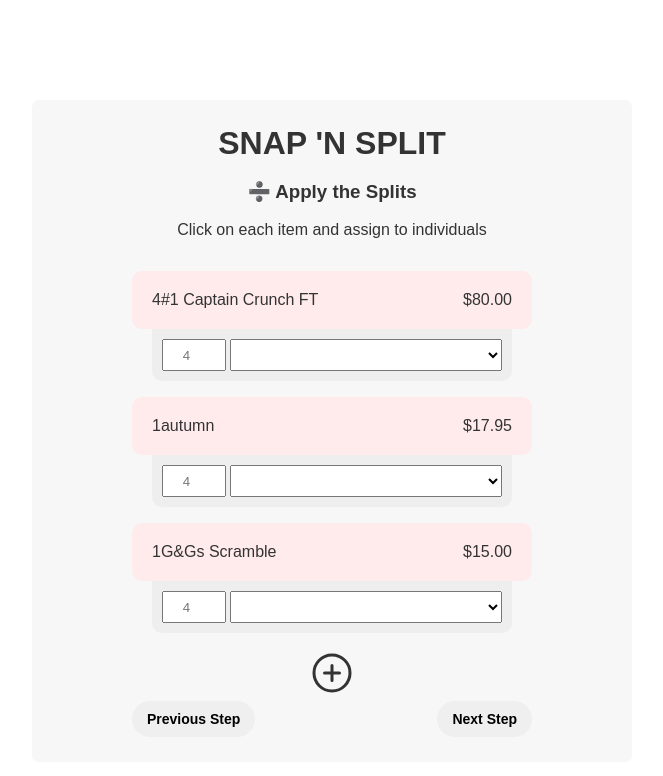
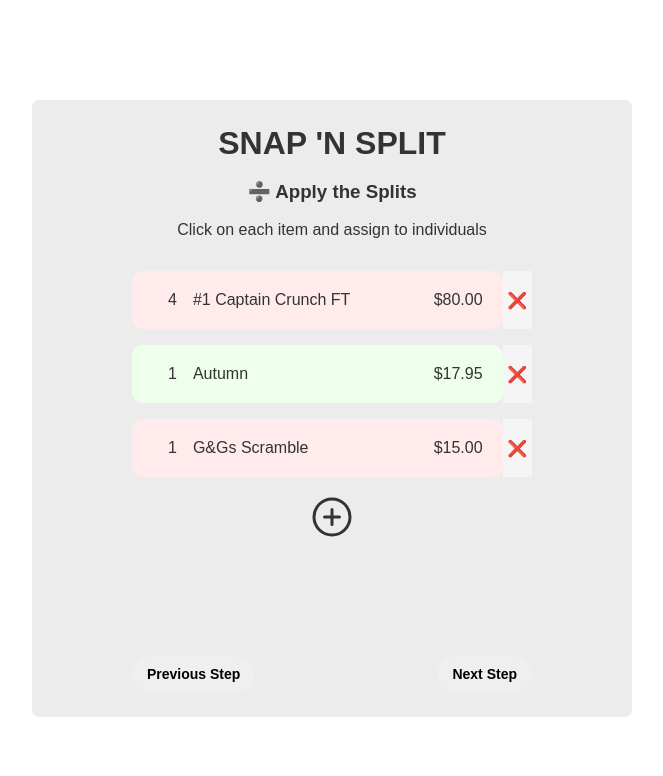
Before and after one commit to jmbo/snap-n-split, a React (Create React App) app in the folder snap-n-split/: page / in a window 1280 px wide. Both pictures are taken after a click on the button "Next Step". Shown: the top 776 px of the page, without its empty margins (308-971 px from the left). Built offline with nearby package versions, Linux system fonts and the light colour scheme.

Commit message:
adding splits toggle to each item

```diff
--- a/snap-n-split/src/components/App.js
+++ b/snap-n-split/src/components/App.js
@@ -4,20 +4,36 @@ import { ApplySplits } from "./ApplySplits";
 import { ViewTotals } from "./ViewTotals";
 
 const people = [
-  { name: "Person 1", balance: 0 },
-  { name: "Person 2", balance: 0 },
+  { id: 1, name: "Jose", balance: 0 },
+  { id: 2, name: "Markus", balance: 0 },
 ];
 
 const bill = {
   items: [
     {
+      id: 1,
       quantity: 4,
       description: "#1 Captain Crunch FT",
       total: 80.0,
+      splits: [
+        { quantity: 0.5, peopleID: 1 },
+        { quantity: 0.5, peopleID: 2 },
+      ],
+    },
+    {
+      id: 2,
+      quantity: 1,
+      description: "Autumn",
+      total: 17.95,
+      splits: [{ quantity: 1, peopleID: 1 }],
+    },
+    {
+      id: 3,
+      quantity: 1,
+      description: "G&Gs Scramble",
+      total: 15.0,
       splits: [],
     },
-    { quantity: 1, description: "autumn", total: 17.95, splits: [] },
-    { quantity: 1, description: "G&Gs Scramble", total: 15.0, splits: [] },
   ],
   subtotal: 223.85,
   salesTaxPercentage: 6,
--- a/snap-n-split/src/components/ApplySplits.js
+++ b/snap-n-split/src/components/ApplySplits.js
@@ -1,4 +1,4 @@
-export function ApplySplits({ bill }) {
+export function ApplySplits({ bill, people }) {
   return (
     <>
       <h3>➗ Apply the Splits</h3>
@@ -6,7 +6,7 @@ export function ApplySplits({ bill }) {
       <div className="list">
         <ul>
           {bill.items.map((item) => (
-            <Item item={item} />
+            <Item item={item} people={people} key={item.id} />
           ))}
         </ul>
       </div>
@@ -15,11 +15,28 @@ export function ApplySplits({ bill }) {
   );
 }
 
-export function Item({ item }) {
+function Item({ item, people }) {
+  function handleSplitContainerToggle(e) {
+    const itemListing = e.currentTarget.querySelector(".item-listing");
+    const splitContainer = e.currentTarget.querySelector(".split-container");
+
+    if (e.target !== itemListing) return;
+
+    splitContainer.classList.toggle("hidden");
+  }
+
   return (
-    <li>
-      <div className="item-listing">
-        <div className="">
+    <li onClick={handleSplitContainerToggle}>
+      <div className="item">
+        <div
+          className={`item-listing ${
+            item.splits.reduce((cur, t) => cur + t.quantity, 0) ===
+            item.quantity
+              ? "good-split"
+              : ""
+          }`}
+        >
+          <div>
             <span>{item.quantity}</span>
             <span>{item.description}</span>
           </div>
@@ -27,16 +44,61 @@ export function Item({ item }) {
             <span>${item.total.toFixed(2)}</span>
           </div>
         </div>
-      <div className="split-container">
-        <div className="split">
-          <input type="number" placeholder="4"></input>
-          <select>
-            <option></option>
-            <option>"Person 1"</option>
-            <option>"Person 2"</option>
-          </select>
+        <span className="item-remove">❌</span>
       </div>
+
+      <div className="split-container hidden">
+        <Split item={item} people={people} />
       </div>
     </li>
   );
 }
+
+// {
+//   id: 2,
+//   quantity: 1,
+//   description: "Autumn",
+//   total: 17.95,
+//   splits: [{ quantity: 1, peopleID: 1 }],
+// },
+
+// const people = [
+//   { id: 1, name: "Jose", balance: 0 },
+//   { id: 2, name: "Markus", balance: 0 },
+// ];
+
+function Split({ item, people }) {
+  const remainingSplits =
+    item.quantity - item.splits.reduce((cur, t) => cur + t.quantity, 0);
+
+  return (
+    <>
+      {item.splits.map(({ quantity, peopleID }) => (
+        <div className="split">
+          <input type="number" placeholder={quantity}></input>
+          <select value={peopleID}>
+            <option value={0} key={0}></option>
+            {people.map((person) => (
+              <option value={person.id} key={person.id}>
+                {person.name}
+              </option>
+            ))}
+          </select>
+        </div>
+      ))}
+      {remainingSplits > 0 && (
+        <div className="split">
+          <input type="number" placeholder={remainingSplits}></input>
+          <select>
+            <option value={0} key={0}></option>
+            {people.map((person) => (
+              <option value={person.id} key={person.id}>
+                {person.name}
+              </option>
+            ))}
+          </select>
+        </div>
+      )}
+    </>
+  );
+}
--- a/snap-n-split/src/index.css
+++ b/snap-n-split/src/index.css
@@ -1,6 +1,12 @@
 /* ************************************************ */
 /* Generic CSS */
 /* ************************************************ */
+
+:root {
+  --bad-split: #ffebeb;
+  --good-split: #eeffeb;
+  --neutral-split: #f5f5f5;
+}
 
 * {
   box-sizing: border-box;
@@ -36,7 +42,7 @@ h1 {
 
   width: 600px;
   min-height: 600px;
-  background-color: #f7f7f7;
+  background-color: #ececec;
   border-radius: 7px;
   padding: 25px 100px;
   margin: 100px auto;
@@ -72,17 +78,6 @@ h1 {
 
 /* ************************************************ */
 /* Apply Splits CSS */
-/* ************************************************ */
-
-[name="add-circle-outline"] {
-  height: 3rem;
-  width: 3rem;
-  cursor: pointer;
-}
-
-[name="add-circle-outline"]:hover {
-  color: rgb(118, 202, 118);
-}
 /* ************************************************ */
 .list {
   /* background-color: #5a3e2b; */
@@ -127,13 +122,52 @@ h1 {
   /* gap: 1.2rem; */
 }
 
+.item {
+  display: flex;
+  flex-direction: row;
+  /* padding: 20px; */
+}
+
 .item-listing {
   display: flex;
   justify-content: space-between;
-  background-color: #ffebeb;
+  background-color: var(--bad-split);
   padding: 20px;
   border-radius: 10px;
+  width: 100%;
+  cursor: pointer;
 }
+
+.item-listing.good-split {
+  background-color: var(--good-split);
+}
+
+.item-listing span {
+  padding-left: 1rem;
+}
+
+.item-remove {
+  width: 2rem;
+  padding-top: 20px;
+  background-color: var(--neutral-split);
+  /* height: ; */
+  /* cursor: pointer; */
+}
+
+/* .item-remove::target-text {
+  cursor: pointer;
+} */
+
+[name="add-circle-outline"] {
+  height: 3rem;
+  width: 3rem;
+  cursor: pointer;
+}
+
+[name="add-circle-outline"]:hover {
+  color: rgb(118, 202, 118);
+}
+/* ************************************************ */
 
 .split-container {
   background-color: rgb(238, 238, 238);
```
Lines whose indentation alone changed are shown as unchanged.
